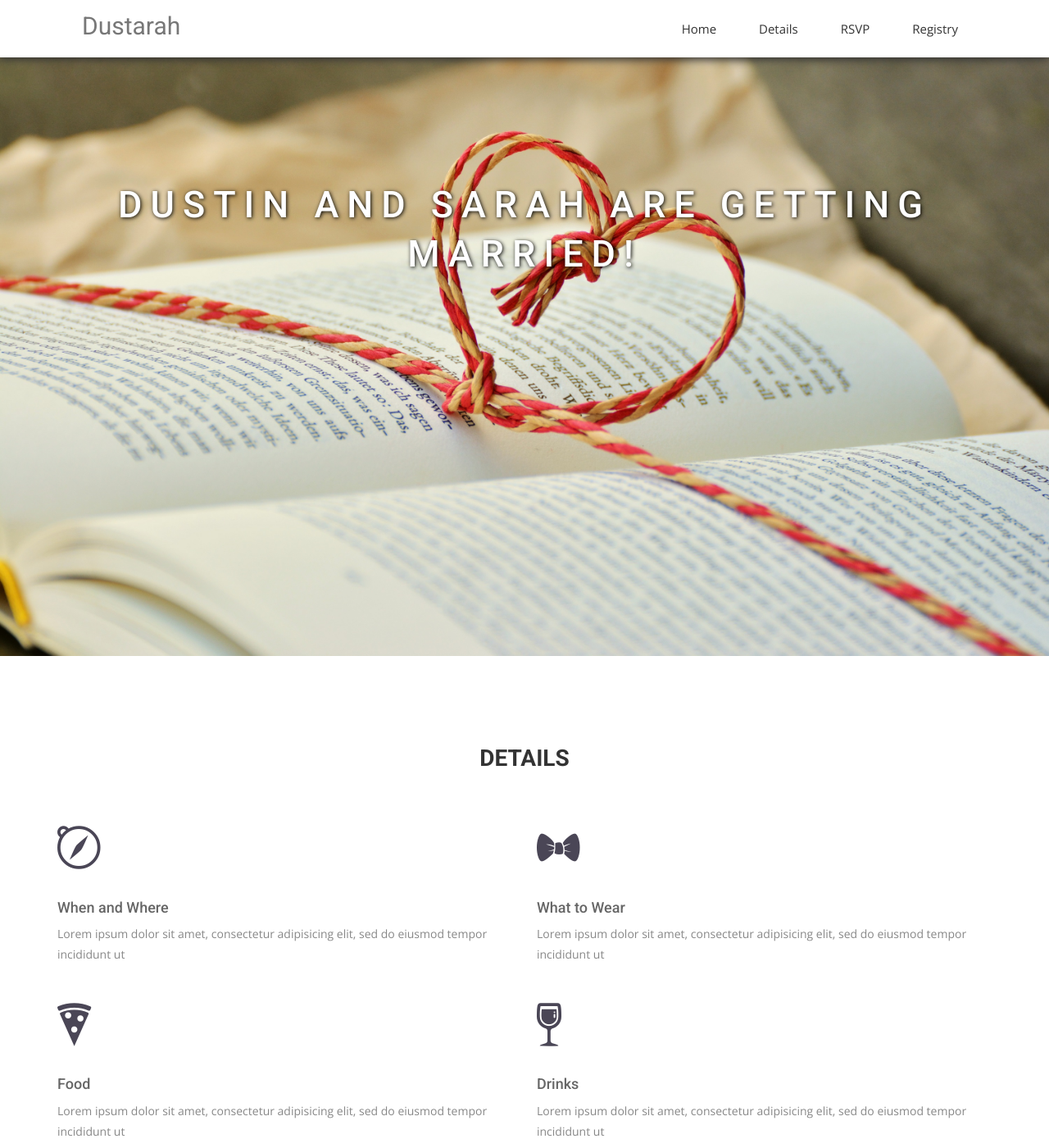
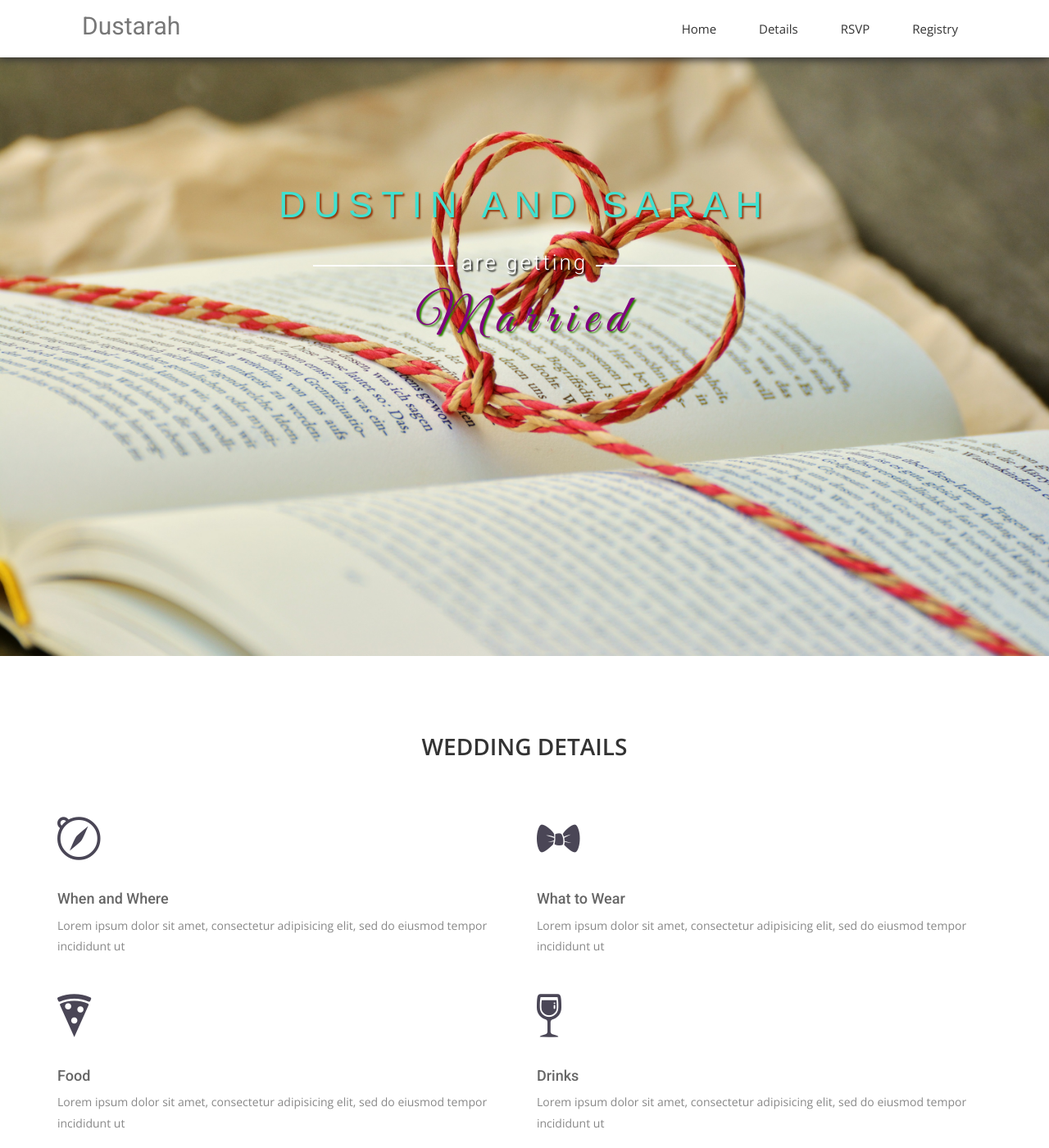
Before and after one commit to dustinpeerce/dustarah, a Jekyll site: the page built from index.html, in a window 1280 px wide and 1400 px high. Shown: the whole window at 82% size. Built offline with Jekyll 4.4.1, drawn with Linux system fonts in a browser that asks for light colours; nearby versions of some CDN libraries; some web fonts are replaced; some of the changed text lies outside the part shown.

Commit message:
New Slider text

```diff
--- a/_includes/head.html
+++ b/_includes/head.html
@@ -15,6 +15,8 @@
 <link rel="stylesheet" href="{{ site.baseurl }}/css/animate.css" />
 <link rel="stylesheet" href="{{ site.baseurl }}/css/responsive.css" />
 <link rel="stylesheet" href="{{ site.baseurl }}/css/syntax.css" />
+<link href="https://fonts.googleapis.com/css?family=Great+Vibes" rel="stylesheet">
+<link href="https://fonts.googleapis.com/css?family=Sorts+Mill+Goudy" rel="stylesheet">
 
 <!-- Js -->
 <script src="//ajax.googleapis.com/ajax/libs/jquery/1.10.2/jquery.min.js"></script>
--- a/css/airspace.css
+++ b/css/airspace.css
@@ -48,20 +48,18 @@ a:focus,
 a:active {
   text-decoration: none !important;
 }
-.section-title {
+
+.section-heading {
+  text-align: center;
   margin-bottom: 50px;
 }
-.section-title h2 {
-  text-align: center;
+.section-title {
   text-transform: uppercase;
   font-size: 28px;
   font-weight: 600;
+  margin-bottom: 50px;
 }
-.section-title p {
-  font-family: 'Volkhov', serif;
-  font-style: italic;
-  color: #666;
-}
+
 /*--
 	Header Start
 --*/
@@ -162,21 +160,44 @@ font header .navbar-default .navbar-nav li a:hover {
   text-align: center;
 }
 #slider .block h1 {
-  text-shadow: 1px 1px 5px #000;
-  text-transform: uppercase;
   font-family: 'Roboto', sans-serif;
   font-size: 45px;
   line-height: 60px;
   letter-spacing: 10px;
-  padding-bottom: 45px;
+  margin: 20px 0;
+}
+#slider .block h1.top {
+  text-transform: uppercase;
+  text-shadow: 2px 2px 2px #93380D;
+  font-family: 'Sorts Mill Goudy', sans-serif;
+  font-size: 45px;
+  color: turquoise;
+}
+#slider .block h1.bottom {
+  text-shadow: 2px 2px 2px #2D8000;
+  font-family: 'Great Vibes', cursive;
+  font-size: 65px;
+  color: purple;
 }
 #slider .block p {
-  font-size: 23px;
+  font-size: 26px;
   line-height: 40px;
+  text-shadow: 2px 2px 2px #000;
   font-family: 'Roboto', sans-serif;
   font-weight: 300;
   letter-spacing: 3px;
+  margin: 10px 0;
 }
+#slider .block p:before,
+#slider .block p:after {
+  content: "";
+  display: inline-block;
+  width: 15%;
+  height: 2px;
+  background-color: #fff;
+  margin: 0 10px 4px;
+}
+
 /*--
 	wrapper Start
 --*/
@@ -203,9 +224,6 @@ font header .navbar-default .navbar-nav li a:hover {
 --*/
 #details {
   padding: 90px 0;
-}
-#details h2 {
-
 }
 #details .service-item {
   padding-bottom: 30px;
@@ -293,11 +311,8 @@ font header .navbar-default .navbar-nav li a:hover {
   backface-visibility: hidden;
   padding: 100px 0;
 }
-#rsvp h2 {
+#rsvp .section-title {
   color: #fff;
-  font-size: 28px;
-  font-weight: 600;
-  margin-bottom: 30px;
   text-shadow: 1px 1px 5px #000;
 }
 #rsvp p {
@@ -346,7 +361,7 @@ font header .navbar-default .navbar-nav li a:hover {
 }
 #rsvp .testimonial-carousel {
   text-align: center;
-  width: 75%;
+  width: 100%;
   background: #fff;
   box-shadow: 0px 0px 15px 2px;
   padding: 24px;
--- a/css/responsive.css
+++ b/css/responsive.css
@@ -185,7 +185,7 @@ px      68    160    252    */
     font-size: 20px;
   }
   #slider .block p {
-    font-size: 13px;
+    font-size: 16px;
   }
   /*--
 	wrapper Start
--- a/index.html
+++ b/index.html
@@ -10,8 +10,9 @@ permalink: /
     <div class="row">
       <div class="col-md-12">
         <div class="block">
-          <h1 class="animated fadeInUp">Dustin and Sarah are getting married!</h1>
-          <p class="animated fadeInUp"></p>
+          <h1 class="animated fadeInUp top">Dustin and Sarah</h1>
+          <p class="animated fadeInUp">are getting</p>
+          <h1 class="animated fadeInUp bottom">Married</h1>
         </div>
       </div>
     </div>
@@ -21,10 +22,8 @@ permalink: /
 <!-- Service Start -->
 <section id="details">
   <div class="container">
-    <div class="row">
-      <div class="section-title">
-        <h2>Details</h2>
-      </div>
+    <div class="row section-heading">
+      <span class="section-title">Wedding Details</span>
     </div>
     <div class="row">
 
@@ -63,10 +62,10 @@ permalink: /
 
 <section id="rsvp">
   <div class="container">
+    <div class="row section-heading">
+      <span class="section-title">Online RSVP</span>
+    </div>
     <div class="row">
-      <div class="section-title">
-        <h2>RSVP</h2>
-      </div>
       <div class="col-md-6">
         <!-- rsvp form start -->
         <div class="block">
@@ -134,10 +133,10 @@ permalink: /
 <!-- Content Start -->
 <section id="registry">
   <div class="container">
+    <div class="row section-heading">
+      <span class="section-title">Registry Options</span>
+    </div>
     <div class="row">
-      <div class="section-title">
-        <h2>Registry</h2>
-      </div>
       <div class="col-sm-6 col-md-4">
         <div class="service-item">
           <a href=""><div class="registry-icon zola"></div></a>
--- a/js/main.js
+++ b/js/main.js
@@ -11,6 +11,9 @@ $(document).ready(function(){
 	});
 
 
+	// Max height on Slider image and Map
+	$('#slider').css('max-height', $(window).height());
+	$('#map').css('max-height', $(window).height());
 
 
 	$("#clients-logo").owlCarousel({
@@ -49,8 +52,4 @@ $(document).ready(function(){
         time: 1000
     });
 
-
-	// Max height on Slider image and Map
-	$('#slider').css('max-height', $(window).height());
-	$('#map').css('max-height', $(window).height());
 });
```
